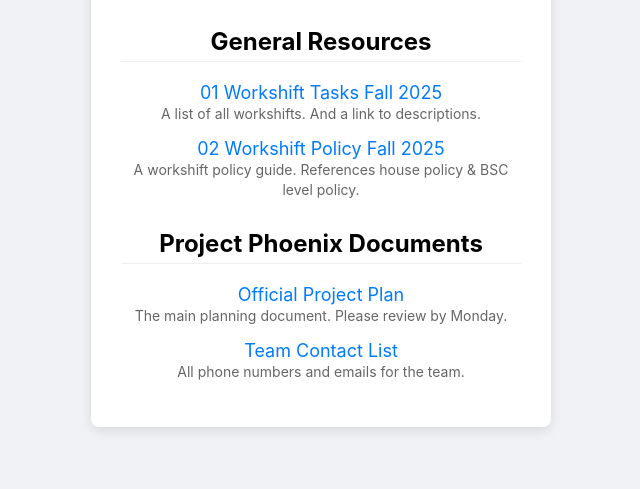
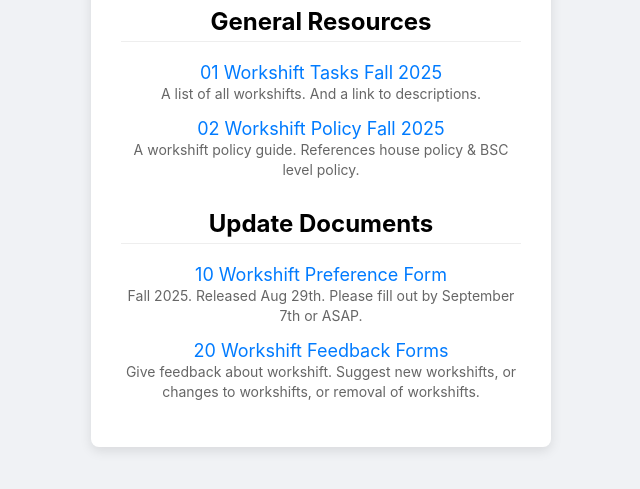
Before and after one commit to athwm-git/workshift, a plain HTML site: page links.html in a window 1280 px wide. Shown: the part 243-732 px from the top of the page, without its empty margins (319-959 px from the left). Drawn offline with Linux system fonts and the light colour scheme.

Commit message:
Update links.html
second section of links. Should be links that need more updating or tracking.

```diff
--- a/links.html
+++ b/links.html
@@ -31,23 +31,23 @@
                 <span>A list of all workshifts. And a link to descriptions. </span>
             </li>
             <li>
-                <a href="https://www.wikipedia.org" target="_blank">02 Workshift Policy Fall 2025</a>
+                <a href="https://www.google.com" target="_blank">02 Workshift Policy Fall 2025</a>
                 <br>
                 <span>A workshift policy guide. References house policy & BSC level policy. </span>
             </li>
         </ul>
 
-        <h2>Project Phoenix Documents</h2>
+        <h2>Update Documents</h2>
         <ul>
             <li>
-                <a href="#" target="_blank">Official Project Plan</a>
+                <a href="https://www.wikipedia.org" target="_blank">10 Workshift Preference Form</a>
                 <br>
-                <span>The main planning document. Please review by Monday.</span>
+                <span>Fall 2025. Released Aug 29th. Please fill out by September 7th or ASAP. </span>
             </li>
             <li>
-                <a href="#" target="_blank">Team Contact List</a>
+                <a href="https://www.wikipedia.org" target="_blank">20 Workshift Feedback Forms</a>
                 <br>
-                <span>All phone numbers and emails for the team.</span>
+                <span>Give feedback about workshift. Suggest new workshifts, or changes to workshifts, or removal of workshifts. </span>
             </li>
         </ul>
     </div>
```
